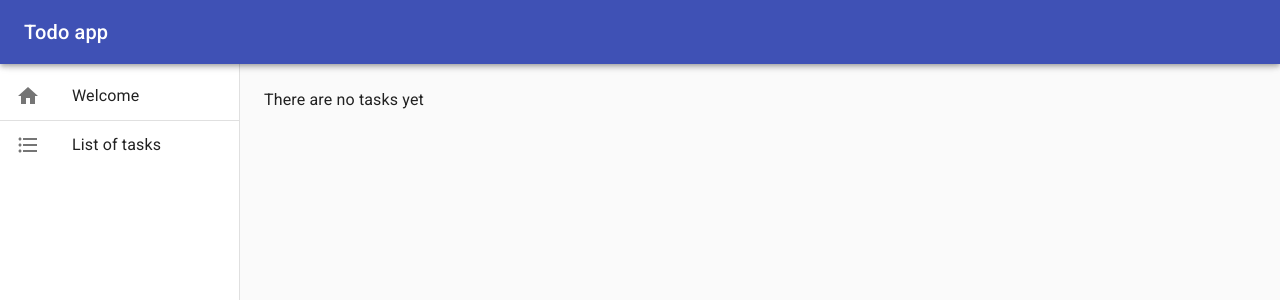
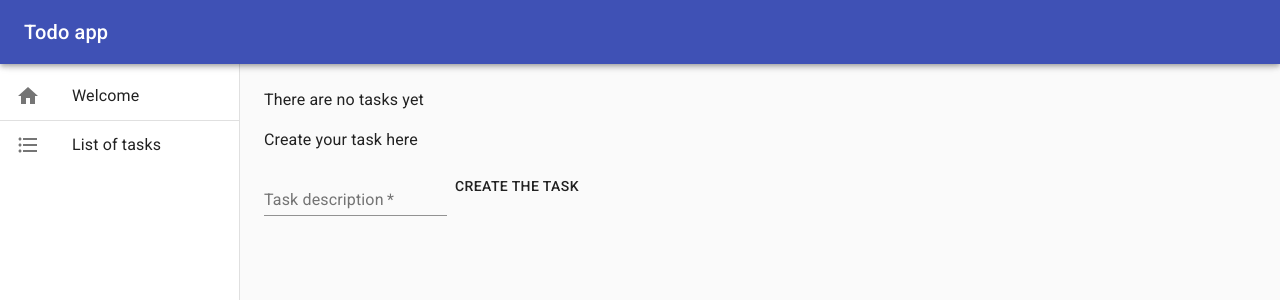
Before and after one commit to szewczukk/todo, a React (Create React App) app: page /list in a window 1280 px wide. Shown: the top 300 px of the page. Built offline with nearby package versions, Linux system fonts and the light colour scheme.

Commit message:
Simple form added

```diff
--- a/package.json
+++ b/package.json
@@ -13,6 +13,7 @@
 		"@types/node": "^12.0.0",
 		"@types/react": "^17.0.0",
 		"@types/react-dom": "^17.0.0",
+		"formik": "^2.2.9",
 		"react": "^17.0.2",
 		"react-dom": "^17.0.2",
 		"react-helmet": "^6.1.0",
--- /dev/null
+++ b/src/components/CreateTaskForm.tsx
@@ -0,0 +1,41 @@
+import { Button, TextField, Typography } from '@material-ui/core';
+import { useFormik } from 'formik';
+import React from 'react';
+
+const CreateTaskForm = () => {
+	const formik = useFormik({
+		initialValues: { description: '' },
+		validate: (values) => {
+			if (!values.description) {
+				return { description: 'Description cannot be empty!' };
+			}
+		},
+		onSubmit: (values, { resetForm }) => {
+			resetForm();
+			console.log(values);
+		},
+	});
+
+	return (
+		<>
+			<Typography paragraph>Create your task here</Typography>
+			<form onSubmit={formik.handleSubmit} data-testid="createTaskForm">
+				<TextField
+					label="Task description"
+					id="description"
+					name="description"
+					value={formik.values.description}
+					onChange={formik.handleChange}
+					required
+					error={!!formik.errors.description}
+					helperText={formik.errors.description}
+					data-testid="description"
+				/>
+
+				<Button type="submit">Create the task</Button>
+			</form>
+		</>
+	);
+};
+
+export default CreateTaskForm;
--- a/src/pages/TaskListPage.tsx
+++ b/src/pages/TaskListPage.tsx
@@ -1,9 +1,11 @@
 import React from 'react';
+import CreateTaskForm from '../components/CreateTaskForm';
 import TaskList from '../components/TaskList';
 
 const TaskListPage = () => (
 	<>
 		<TaskList />
+		<CreateTaskForm />
 	</>
 );
 
```
Also changed, not shown: 2 other files (tests, documents, lock files or other folders).
